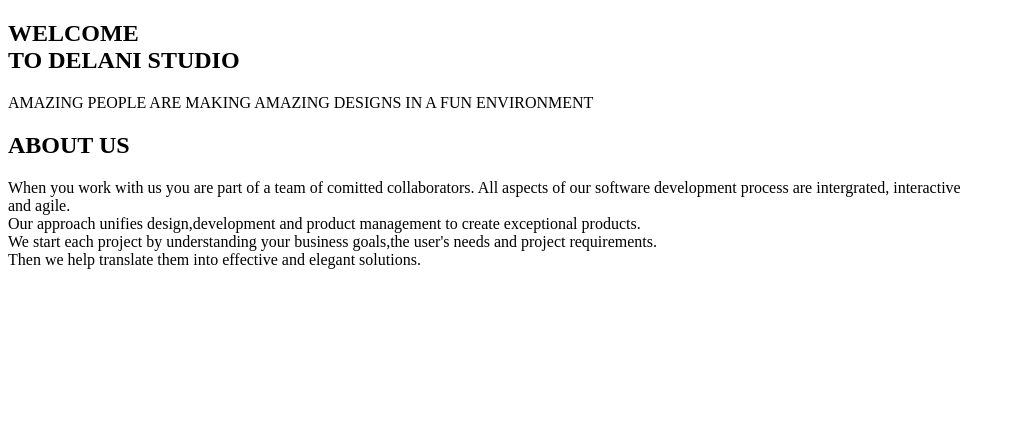
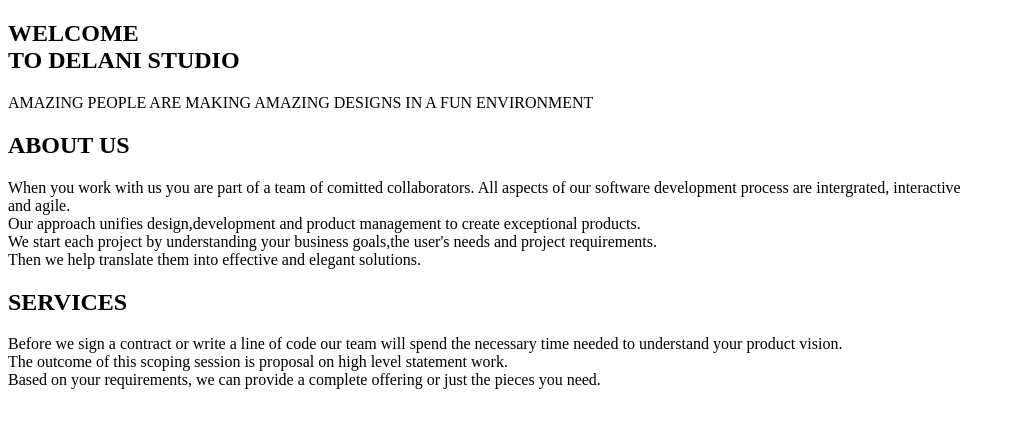
Before and after one commit to nyagamatias/Delani-studio, a plain HTML site: page index.html in a window 1280 px wide. Shown: the whole page, without its empty margins (0-1015 px from the left). Drawn offline with Linux system fonts and the light colour scheme.

Commit message:
add services section

```diff
--- a/index.html
+++ b/index.html
@@ -19,5 +19,14 @@
                 </p>
             </body>
         </section>
+        <section class="services">
+            <body>
+                <h2>SERVICES</h2>
+                <P>Before we sign a contract or write a line of code our team will spend the necessary time needed to understand your product vision.<br>
+                   The outcome of this scoping session is proposal on high level statement work. <br>
+                   Based on your requirements, we can provide a complete offering or just the pieces you need.
+                </P>
+            </body>
+        </section>
     </body>
 </html>
```
